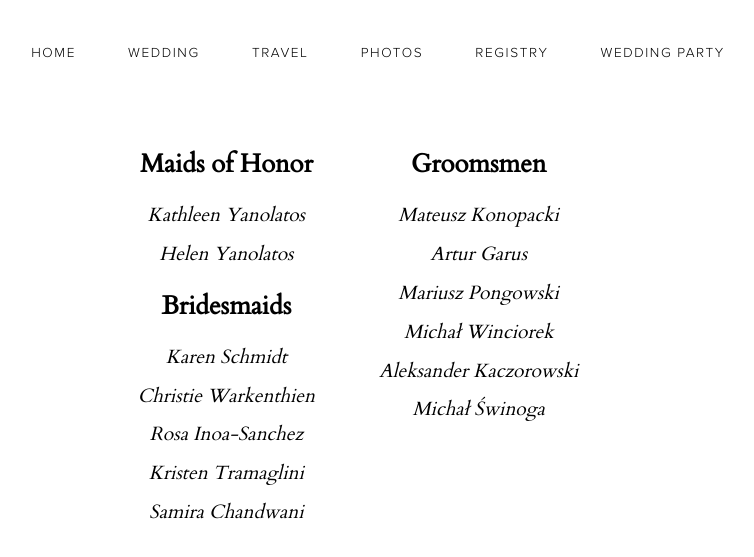
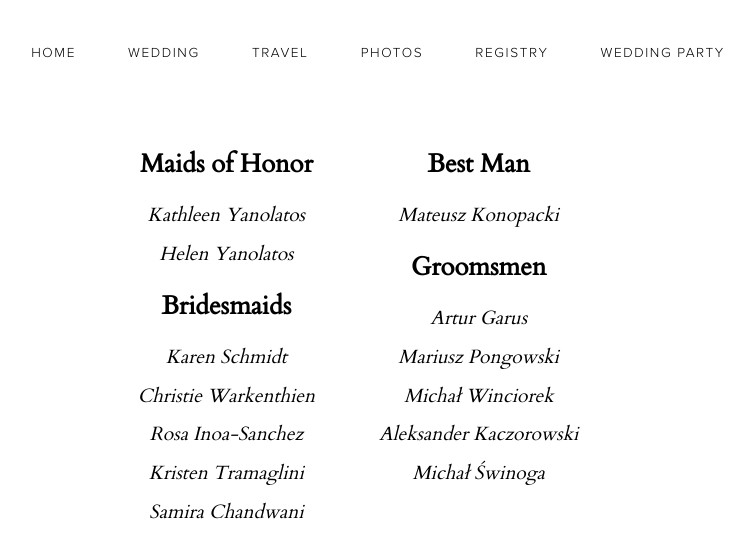
Before and after one commit to kathleen/jeanandsebastian, a plain HTML site: page party.html in a window 1280 px wide. Shown: the part 135-692 px from the top of the page, without its empty margins (282-1036 px from the left). Drawn offline with Linux system fonts and the light colour scheme.

Commit message:
Add best man

```diff
--- a/party.html
+++ b/party.html
@@ -31,8 +31,9 @@
           <div>Samira Chandwani</div>
         </div>
         <div class="groomsmen">
+          <h2>Best Man</h2>
+          <div>Mateusz Konopacki</div>
           <h2>Groomsmen</h2>
-          <div>Mateusz Konopacki</div>
           <div>Artur Garus</div>
           <div>Mariusz Pongowski</div>
           <div>Michał Winciorek</div>
```
